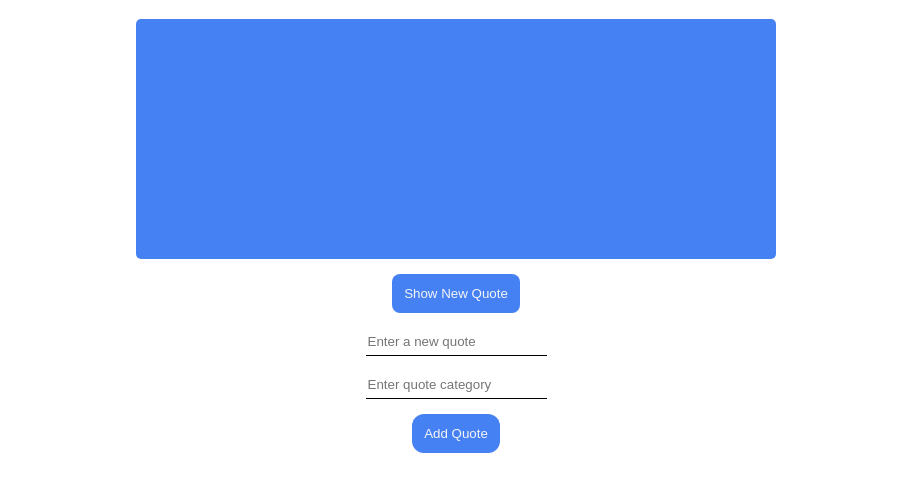
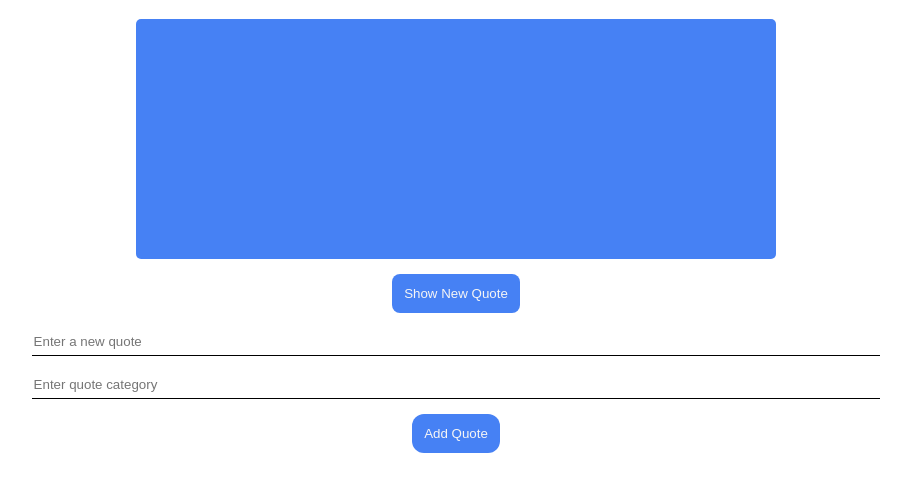
Before and after one commit to fre-eyesus/alx_fe_javascript, a plain HTML site: page index.html in a window 1280 px wide. Shown: the part 67-558 px from the top of the page, without its empty margins (192-1103 px from the left). Drawn offline with Linux system fonts and the light colour scheme.

Commit message:
give the quote input field wider width

```diff
--- a/style.css
+++ b/style.css
@@ -62,6 +62,7 @@ input[type="text"]{
     height:25px;
     border: none;
     border-bottom: 1px solid black;
+    width:66vw;
 }
 input[type="text"]:focus{
     outline: none;
```
